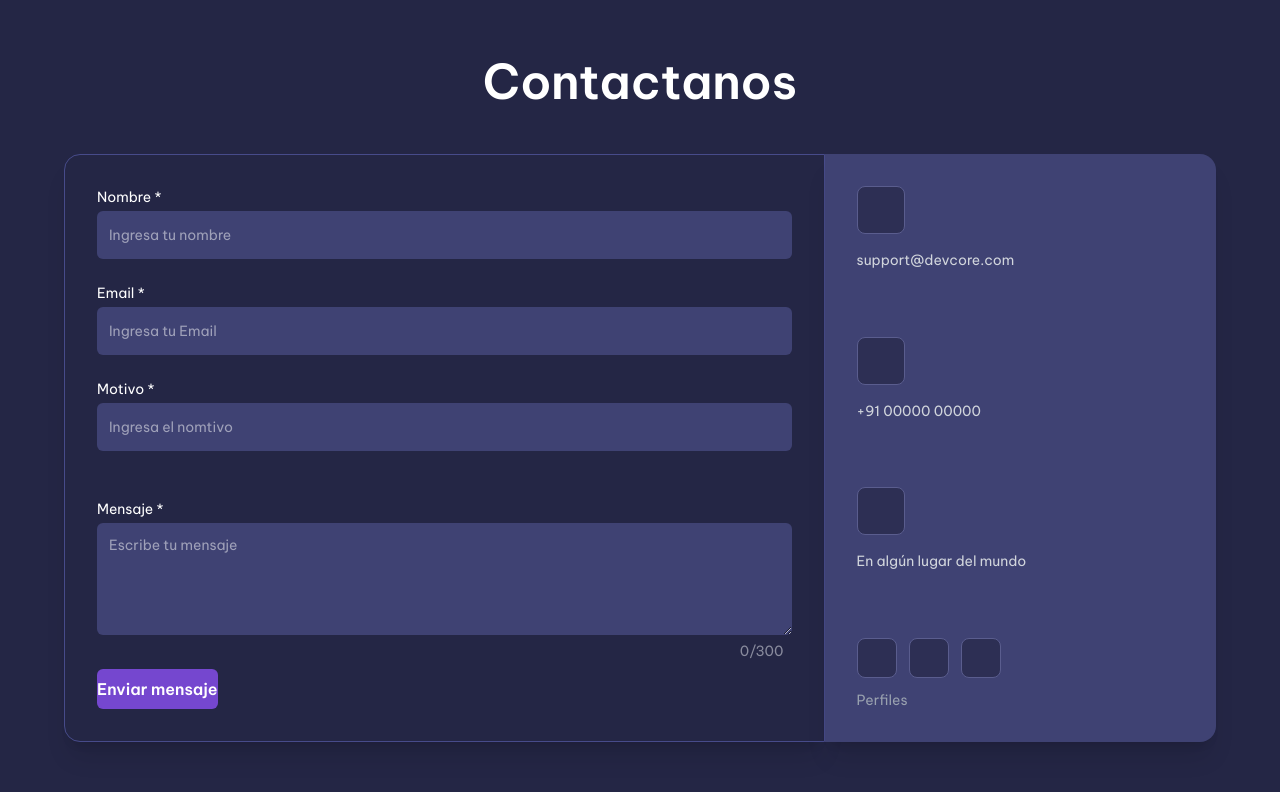
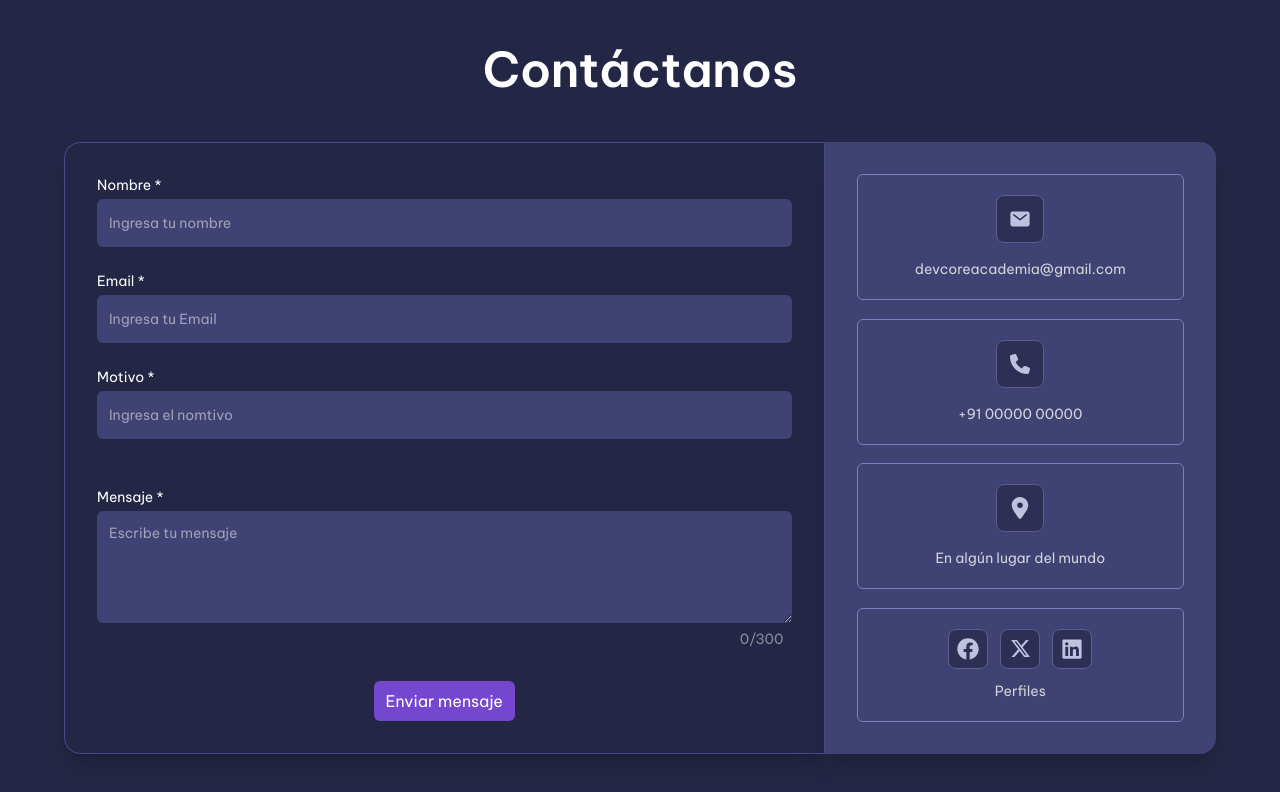
Before and after one commit to DevCore-PF/ProyectoFinalFront, a Next.js app in the folder front/: page /contactUs in a window 1280 px wide. Shown: the top 792 px of the page. Built offline with nearby package versions, Linux system fonts and the light colour scheme; a web font is replaced by a local one.

Commit message:
Se terminó la vista de contacto con validaciones correspondientes

```diff
--- a/front/app/contactUs/page.tsx
+++ b/front/app/contactUs/page.tsx
@@ -1,11 +1,22 @@
 "use client";
-
+//Helpers
 import { toastSuccess } from "@/helpers/toast";
+//Formik
+import { useFormik } from "formik";
 import {
   contactInitialValues,
   contactValidations,
 } from "@/validators/contactSchema";
-import { useFormik } from "formik";
+//Icons
+import { IoMail } from "react-icons/io5";
+import { FaPhone } from "react-icons/fa6";
+import { FaLocationDot } from "react-icons/fa6";
+import { FaLinkedin } from "react-icons/fa";
+import { FaXTwitter } from "react-icons/fa6";
+import { FaFacebook } from "react-icons/fa";
+
+//Next
+import Link from "next/link";
 
 const ContactPage = () => {
   const formik = useFormik({
@@ -18,7 +29,7 @@ const ContactPage = () => {
 
   return (
     <div className="min-h-screen text-white flex flex-col items-center justify-center px-4 py-8">
-      <h1 className="text-4xl md:text-5xl font-bold mb-12">Contactanos</h1>
+      <h1 className="text-4xl md:text-5xl font-bold mb-12">Contáctanos</h1>
 
       <div className=" w-full max-w-6xl flex ">
         <div className=" border-border border w-full rounded-l-2xl p-8 shadow-xl">
@@ -96,10 +107,7 @@ const ContactPage = () => {
                   maxLength={300}
                   id="message"
                   value={formik.values.message}
-                  onChange={(e) => {
-                    formik.handleChange;
-                    formik.setFieldTouched("message", true, true);
-                  }}
+                  onChange={formik.handleChange}
                   onBlur={formik.handleBlur}
                   placeholder="Escribe tu mensaje"
                   className={`w-full h-28 rounded-md bg-background2 p-3  text-sm focus:outline-none focus:ring-1 focus:ring-purple-300/50 ${
@@ -125,9 +133,6 @@ const ContactPage = () => {
                   {formik.values.message.length}/300
                 </p>
               </div>
-            </div>
-
-            {/* Botón */}
               <button
                 type="submit"
                 onClick={() => {
@@ -139,62 +144,61 @@ const ContactPage = () => {
                   });
                 }}
                 disabled={formik.isSubmitting}
-              className="bg-button/90 hover:bg-button cursor-pointer transition rounded-md py-2 mt-2 font-semibold disabled:cursor-not-allowed disabled:opacity-50"
+                className="bg-button/90 hover:bg-button cursor-pointer self-center flex transition rounded-md py-2 mt-2 px-3 disabled:cursor-not-allowed disabled:opacity-50"
               >
                 Enviar mensaje
               </button>
             </div>
           </div>
-
-        {/* Info de contacto */}
-        <div className="bg-background2 rounded-r-2xl w-1/2 p-8 shadow-xl flex flex-col justify-between">
-          {/* Email */}
-          <div className="mb-8">
-            <div className="w-12 h-12 bg-[#2d2f54] rounded-lg flex items-center justify-center mb-4 border border-[#5a5d8e]">
-              {/* <Mail className="text-white" size={24} /> */}
-            </div>
-            <p className="text-gray-300 text-sm">support@devcore.com</p>
         </div>
 
-          {/* Teléfono */}
-          <div className="mb-8">
+        <div className="bg-background2 rounded-r-2xl w-1/2 p-8 shadow-xl flex flex-col justify-between">
+          <div className=" flex flex-col justify-center items-center border-border-light border rounded-md p-5">
             <div className="w-12 h-12 bg-[#2d2f54] rounded-lg flex items-center justify-center mb-4 border border-[#5a5d8e]">
-              {/* <Phone className="text-white" size={24} /> */}
+              <IoMail size={22} className="text-[#BFC1DE]" />
+            </div>
+            <p className="text-gray-300 text-sm">devcoreacademia@gmail.com</p>
+          </div>
+
+          <div className="flex flex-col justify-center items-center border-border-light border rounded-md p-5">
+            <div className="w-12 h-12 bg-[#2d2f54] rounded-lg flex items-center justify-center mb-4 border border-[#5a5d8e]">
+              <FaPhone size={20} className="text-[#BFC1DE]" />
             </div>
             <p className="text-gray-300 text-sm">+91 00000 00000</p>
           </div>
 
-          {/* Ubicación */}
-          <div className="mb-8">
+          <div className="flex flex-col justify-center items-center border-border-light border rounded-md p-5">
             <div className="w-12 h-12 bg-[#2d2f54] rounded-lg flex items-center justify-center mb-4 border border-[#5a5d8e]">
-              {/* <MapPin className="text-white" size={24} /> */}
+              <FaLocationDot size={22} className="text-[#BFC1DE]" />
             </div>
             <p className="text-gray-300 text-sm">En algún lugar del mundo</p>
           </div>
 
-          {/* Redes sociales */}
-          <div>
+          <div className="flex flex-col justify-center items-center border-border-light border rounded-md p-5">
             <div className="flex gap-3 mb-3">
-              <a
-                href="#"
+              <Link
+                target="_blank"
+                href="http://www.facebook.com"
+                className="w-10 h-10 bg-[#2d2f54] rounded-lg flex items-center justify-center hover:bg-[#3d3f64] transition-colors border border-[rgb(90,93,142)]"
+              >
+                <FaFacebook size={22} className="text-[#BFC1DE]" />
+              </Link>
+              <Link
+                target="_blank"
+                href="http://www.twitter.com"
                 className="w-10 h-10 bg-[#2d2f54] rounded-lg flex items-center justify-center hover:bg-[#3d3f64] transition-colors border border-[#5a5d8e]"
               >
-                {/* <Facebook className="text-white" size={20} /> */}
-              </a>
-              <a
-                href="#"
+                <FaXTwitter size={21} className="text-[#BFC1DE]" />
+              </Link>
+              <Link
+                target="_blank"
+                href="http://www.linkedin.com"
                 className="w-10 h-10 bg-[#2d2f54] rounded-lg flex items-center justify-center hover:bg-[#3d3f64] transition-colors border border-[#5a5d8e]"
               >
-                {/* <Twitter className="text-white" size={20} /> */}
-              </a>
-              <a
-                href="#"
-                className="w-10 h-10 bg-[#2d2f54] rounded-lg flex items-center justify-center hover:bg-[#3d3f64] transition-colors border border-[#5a5d8e]"
-              >
-                {/* <Linkedin className="text-white" size={20} /> */}
-              </a>
+                <FaLinkedin size={22} className="text-[#BFC1DE]" />
+              </Link>
             </div>
-            <p className="text-gray-400 text-sm">Perfiles</p>
+            <p className="text-gray-300 text-sm">Perfiles</p>
           </div>
         </div>
       </div>
--- a/front/app/globals.css
+++ b/front/app/globals.css
@@ -5,6 +5,7 @@
   --foreground: #171717;
   --colormine: #d9d9d9;
   --colormine1: #98989a;
+  --color: #9c75e6;
 }
 
 @theme {
@@ -13,8 +14,9 @@
   --color-navbar: #363968;
   --color-footer: #131425;
   --color-border: #474b8a;
+  --color-border-light: #7c7fbb;
   --color-button: #7e4bde;
-  --color-accent-dark: #9c75e6;
+  /* --color-accent-dark: #9c75e6; */
   --color-accent-light: #dacbf6;
   --color-accent-medium: #bba0ee;
 
@@ -44,8 +46,10 @@ input[type="checkbox"]:checked + div .checkbox-indicator {
 input:-webkit-autofill,
 input:-webkit-autofill:hover,
 input:-webkit-autofill:focus {
-  box-shadow: 0 0 0px 1000px color-mix(in srgb, var(--background2) 95%, white 5%) inset !important;
-  -webkit-box-shadow: 0 0 0px 1000px color-mix(in srgb, var(--background2) 95%, white 5%) inset !important;
+  box-shadow: 0 0 0px 1000px
+    color-mix(in srgb, var(--background2) 95%, white 5%) inset !important;
+  -webkit-box-shadow: 0 0 0px 1000px
+    color-mix(in srgb, var(--background2) 95%, white 5%) inset !important;
   -webkit-text-fill-color: #f0f0f0 !important;
   caret-color: #f0f0f0 !important;
   transition: background-color 9999s ease-in-out 0s !important;
```
Lines whose indentation alone changed are shown as unchanged.
